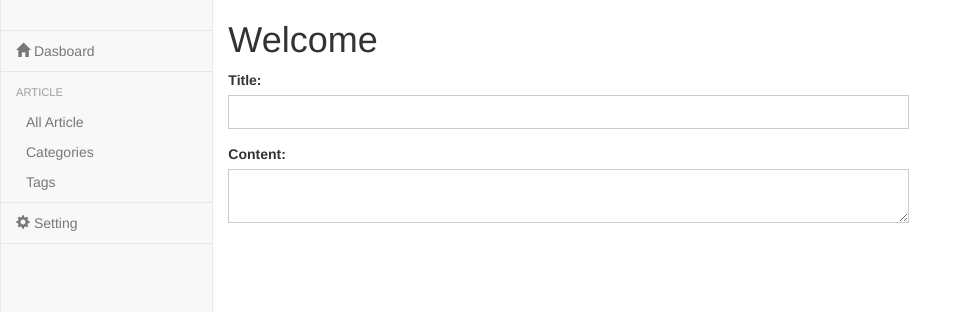
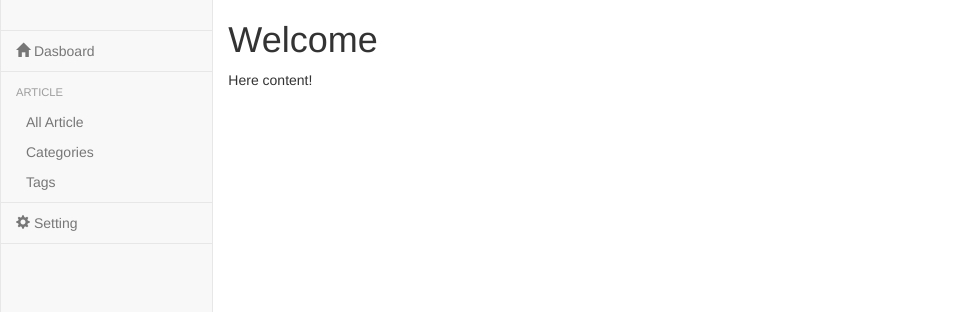
Before and after one commit to imamjnn/my_ci, a CodeIgniter app: page /database/index.php/admin/home/index in a window 1280 px wide. Shown: the top 312 px of the page, without its empty margins (0-971 px from the left). Run offline with CodeIgniter, Linux system fonts and the light colour scheme; data that the repository does not hold is empty; some libraries are stand-ins or nearby versions.

```diff
--- a/application/views/admin/home/index.php
+++ b/application/views/admin/home/index.php
@@ -17,14 +17,7 @@
 				<h1>Welcome</h1>
 				<div class="row">
 					<div class="col-md-8">
-						<div class="form-group">
-							<label>Title:</label>
-							<input class="form-control" type="text" value="" name="title">
-						</div>
-						<div class="form-group">
-							<label>Content:</label>
-							<textarea class="form-control" type="text" name="content"></textarea>
-						</div>
+						Here content!
 					</div>
 				</div>
 			</div>
--- a/application/views/default/home.php
+++ b/application/views/default/home.php
@@ -14,9 +14,6 @@
 		<ul>
 			<li>
 				<a href="<?= base_url('demo/crud') ?>">Ex CRUD</a>
-			</li>
-			<li>
-				<a href="<?= base_url('demo/formatter') ?>">Ex Formatter</a>
 			</li>
 		</ul>
 
--- a/application/views/welcome_message.php
+++ b/application/views/welcome_message.php
@@ -15,9 +15,6 @@
 			<li>
 				<a href="<?= base_url('demo/crud') ?>">Ex CRUD</a>
 			</li>
-			<li>
-				<a href="<?= base_url('demo/formatter') ?>">Ex Formatter</a>
-			</li>
 		</ul>
 	</div>
 
--- a/assets/js/tiny.js
+++ b/assets/js/tiny.js
@@ -7,7 +7,7 @@ tinymce.init({
     	'searchreplace visualblocks code fullscreen',
     	'insertdatetime media table contextmenu paste code'
   	],
-  	toolbar: 'undo redo | insert | styleselect | bold italic | alignleft aligncenter alignright alignjustify | bullist numlist outdent indent | link image',
+  	toolbar: 'undo redo | insert | styleselect | bold italic | alignleft aligncenter alignright alignjustify | link image | fullscreen',
   	content_css: [
     	'//fonts.googleapis.com/css?family=Lato:300,300i,400,400i',
     	'//www.tinymce.com/css/codepen.min.css'],
```
Also changed, not shown: application/views/admin/home/setting.php (+15 -8 lines).
